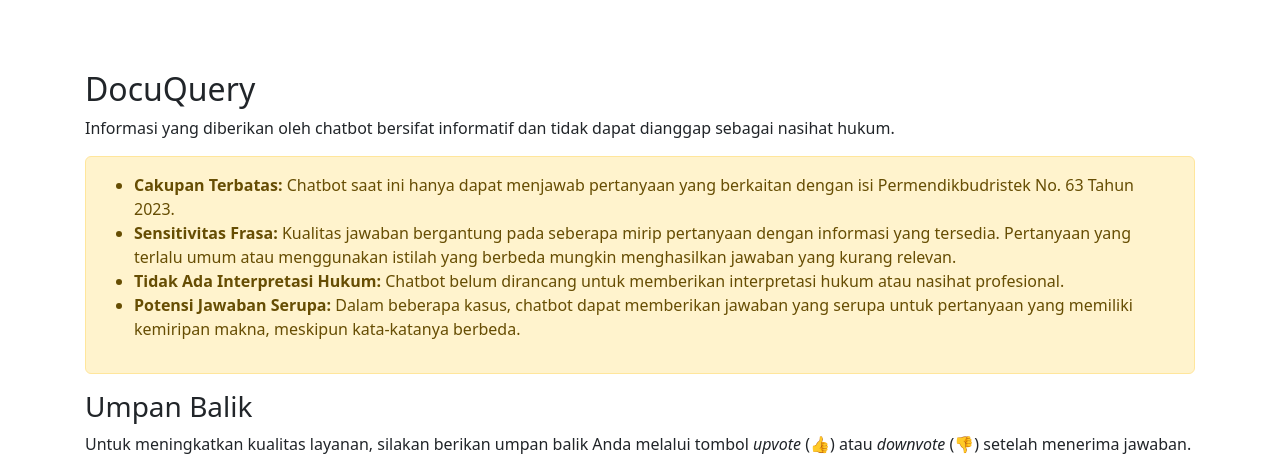
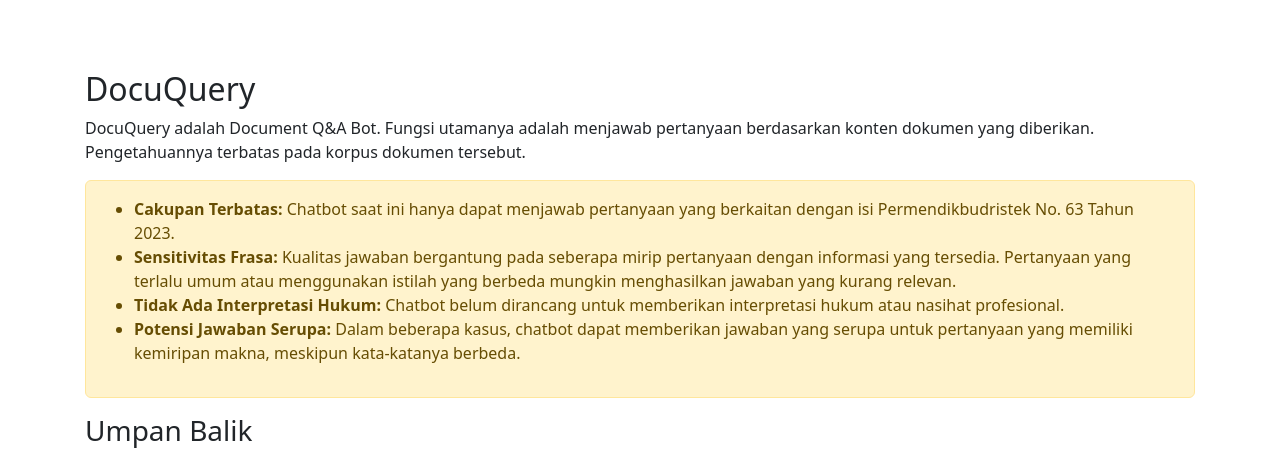
Before and after one commit to esnanta/ai-chatbot-informasi-publik-berbasis-dokumen, a Yii app: the page made by views/site/about.php in a window 1280 px wide. Shown: the top 454 px of the page. Run offline with PHP 8.4 and a stand-in for Yii, Linux system fonts and the light colour scheme; the template is opened without the code that fills it, so the values that code supplies are empty; some libraries are stand-ins or nearby versions.

Commit message:
add Document Q&A Bot info

```diff
--- a/views/site/about.php
+++ b/views/site/about.php
@@ -10,10 +10,10 @@
 
 <div class="about-program">
     <h2>DocuQuery</h2>
-    <p>
-        Informasi yang diberikan oleh chatbot bersifat informatif dan tidak dapat dianggap
-        sebagai nasihat hukum.
-    </p>
+	<p>
+		DocuQuery adalah Document Q&A Bot. Fungsi utamanya adalah menjawab pertanyaan berdasarkan
+		konten dokumen yang diberikan. Pengetahuannya terbatas pada korpus dokumen tersebut.
+	</p>
 
     <div class="alert alert-warning" role="alert">
         <ul>
--- a/views/site/index.php
+++ b/views/site/index.php
@@ -10,7 +10,7 @@
 $this->title = 'DocuQuery';
 ?>
 <div class="site-index">
-    <h1><?= Html::encode($this->title) ?> (Prototype)</h1>
+    <h1><?= Html::encode($this->title) ?> (Prototype Document Q&A Bot)</h1>
     <p>AI Chatbot Layanan Informasi Berbasis Dokumen</p>
 
     <table class="table table-bordered">
```
